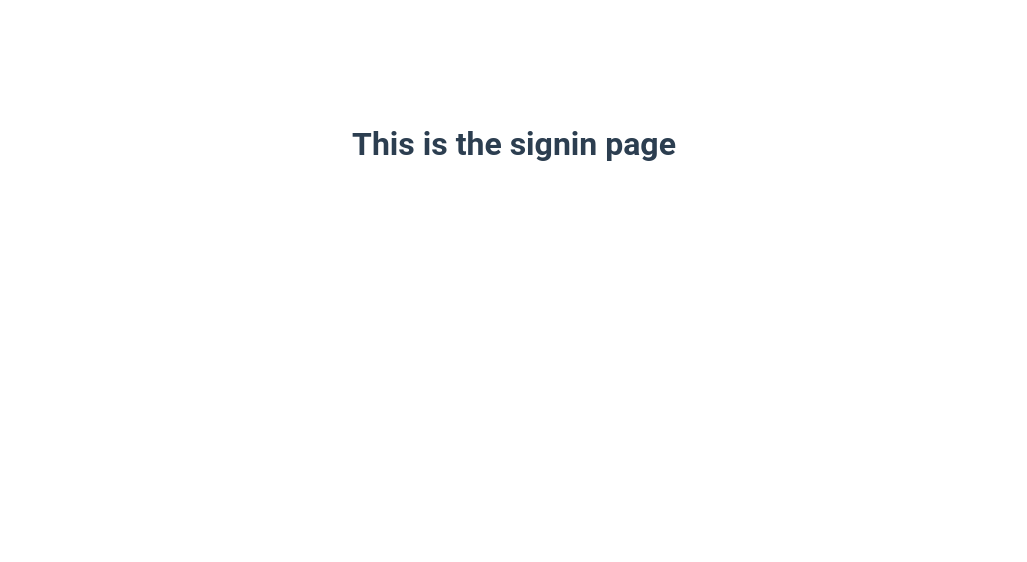
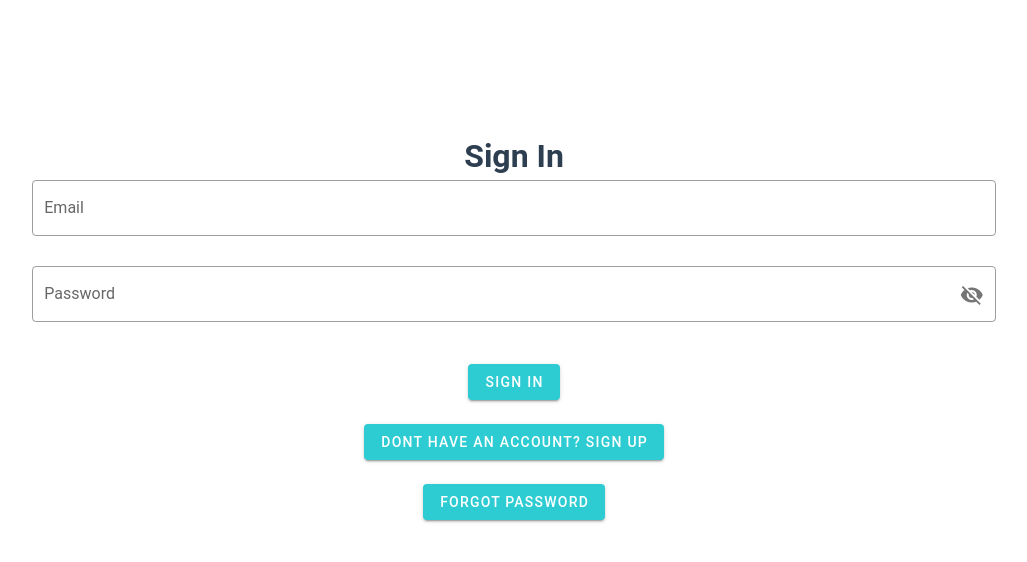
Before and after one commit to ckthiessen/Big-Brothers-Big-Sisters-Calgary-Applicant-Portal, a Vue app in the folder frontEnd/: page /signin in a window 1280 px wide. Shown: the top 562 px of the page, without its empty margins (126-1153 px from the left). Built offline with nearby package versions, Linux system fonts and the light colour scheme.

Commit message:
BBBSWA-46 Added the front end of the sign in page. Not hooked up to anything at this stage

```diff
--- a/frontEnd/package.json
+++ b/frontEnd/package.json
@@ -10,6 +10,7 @@
   "dependencies": {
     "axios": "^0.21.0",
     "core-js": "^3.6.5",
+    "firebase": "^8.1.1",
     "typeface-roboto": "^1.1.13",
     "vue": "^2.6.11",
     "vue-router": "^3.4.9",
--- a/frontEnd/src/router/index.js
+++ b/frontEnd/src/router/index.js
@@ -4,6 +4,7 @@ import Signup from '../views/Signup.vue'
 import Signin from '../views/Signin.vue'
 import Forgot from '../views/Forgot.vue'
 import Administrator from '../views/Administrator.vue'
+import ApplicantPortal from '../views/ApplicantPortal.vue'
 // import AdminApplicant from '../views/AdminApplicant.vue'
 
 Vue.use(VueRouter);
@@ -26,6 +27,10 @@ const routes = [
     component: Administrator
   },
   // Still need to add the dynamic routes
+  {
+    path: '/applicant/:id',
+    component: ApplicantPortal
+  }
 ]
 
 const router = new VueRouter({
--- /dev/null
+++ b/frontEnd/src/views/ApplicantPortal.vue
@@ -0,0 +1,12 @@
+<template>
+  <h1>This is the applicant Portal</h1>
+</template>
+
+<script>
+export default {
+  name: 'ApplicantPortal',
+  data () {
+    return {}
+  }
+}
+</script>
--- a/frontEnd/src/views/Signin.vue
+++ b/frontEnd/src/views/Signin.vue
@@ -1,6 +1,62 @@
 <template>
 
-  <h1>This is the signin page</h1>
+  <v-form>
+    <v-container>
+      <h1>Sign In</h1>
+      <v-row
+        justify="center">
+        <v-col
+          cols="12"
+          sm="10"
+        >
+          <v-text-field
+            v-model="email"
+            placeholder="first.last@email.com"
+            label="Email"
+            outlined
+            required
+          ></v-text-field>
+          <v-text-field
+            v-model="password"
+            placeholder="******"
+            label="Password"
+            outlined
+            required
+            :append-icon="passwordVisible ? 'mdi-eye' : 'mdi-eye-off'"
+            :type="passwordVisible ? 'text' : 'password'"
+            name="input-10-2"
+            hint="At least 8 characters"
+            @click:append="passwordVisible = !passwordVisible"
+          ></v-text-field>
+          <v-col>
+            <v-btn
+              color="accent"
+              @click="$router.push('/applicant/:id')"
+            > Sign in
+            </v-btn>
+          </v-col>
+          <v-col>
+            <v-btn
+              color="accent"
+              margin-bottom="1em"
+              @click="$router.push('/signup')"
+            >
+              Dont have an account? Sign Up
+            </v-btn>
+          </v-col>
+          <v-col>
+            <v-btn
+              color="accent"
+              margin-bottom="1em"
+              @click="$router.push('/forgot')"
+            >
+              Forgot Password
+            </v-btn>
+          </v-col>
+        </v-col>
+      </v-row>
+    </v-container>
+  </v-form>
 </template>
 
 <script>
@@ -9,10 +65,7 @@ export default {
   name: 'Signin',
   data () {
     return {
-      message1: 'Hey!',
-      message2: 'Hey!',
-      message3: 'Hey!',
-      message4: 'Hey!',
+      id: ''
     }
   }
 }
```
Also changed, not shown: 1 other file (tests, documents, lock files or other folders).
